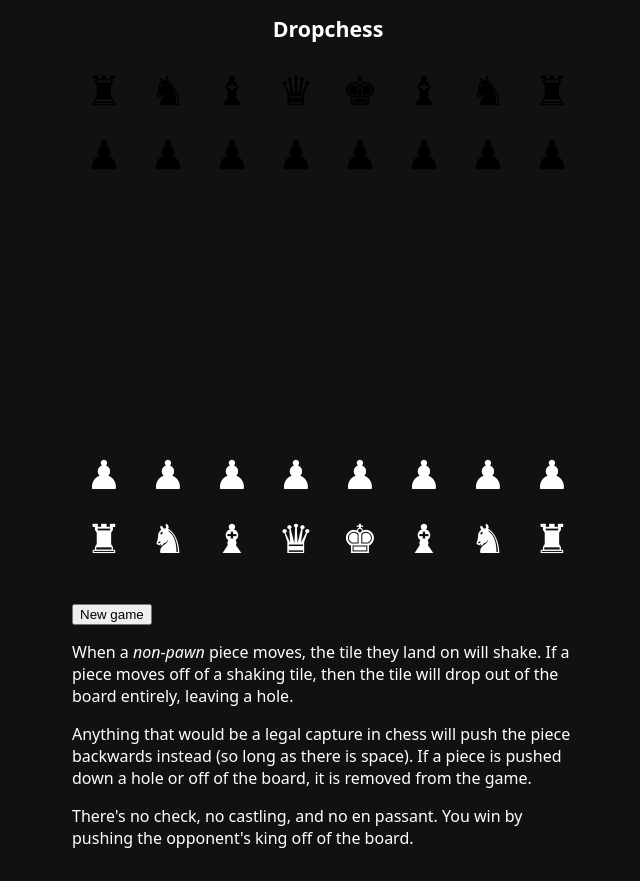
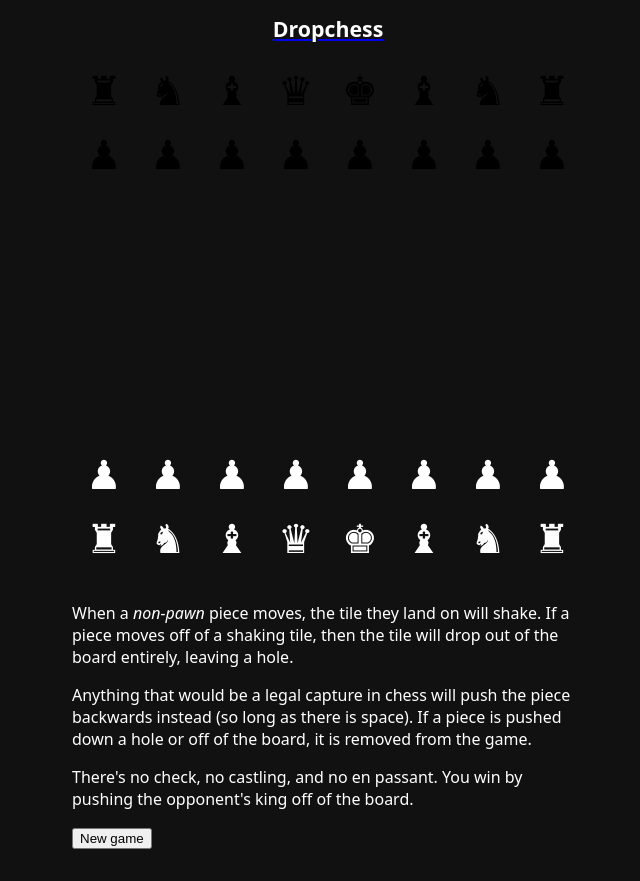
Before and after one commit to danprince/dropchess, a website with bundled scripts: page index.html in a window 1280 px wide. Shown: the whole page, without its empty margins (312-952 px from the left). Built offline with nearby package versions, Linux system fonts and the light colour scheme.

Commit message:
more twiddling of ui stuff

```diff
--- a/index.html
+++ b/index.html
@@ -13,7 +13,9 @@
     @keydown.escape="selectPiece()"
     @keydown.n="init()"
   >
-    <h1>Dropchess</h1>
+    <a href="https://github.com/danprince/dropchess" target="_blank">
+      <h1>Dropchess</h1>
+    </a>
     <div class="board">
       <template x-for="square in getSquares()">
         <div
@@ -40,12 +42,6 @@
       </template>
     </div>
     <div class="info">
-      <p x-cloak x-show="game.winner">
-        <strong x-text="game.winner"></strong> wins!
-      </p>
-      <p>
-        <button @click="init()">New game</button>
-      </p>
       <p>
         When a <em>non-pawn</em> piece moves, the tile they land on will shake.
         If a piece moves off of a shaking tile, then the tile will drop out of
@@ -60,6 +56,12 @@
         There's no check, no castling, and no en passant. You win by pushing the
         opponent's king off of the board.
       </p>
+      <p>
+        <button @click="init()">New game</button>
+      </p>
+      <p x-cloak x-show="game.winner">
+        <strong x-text="game.winner"></strong> wins!
+      </p>
     </div>
   </body>
   <script type="module" src="singleplayer.js" defer></script>
--- a/style.css
+++ b/style.css
@@ -174,6 +174,7 @@ body {
 h1 {
   text-align: center;
   font-size: 16pt;
+  color: white;
 }
 
 [data-active-user="true"] {
```
Also changed, not shown: multiplayer.html (+11 -10 lines).
